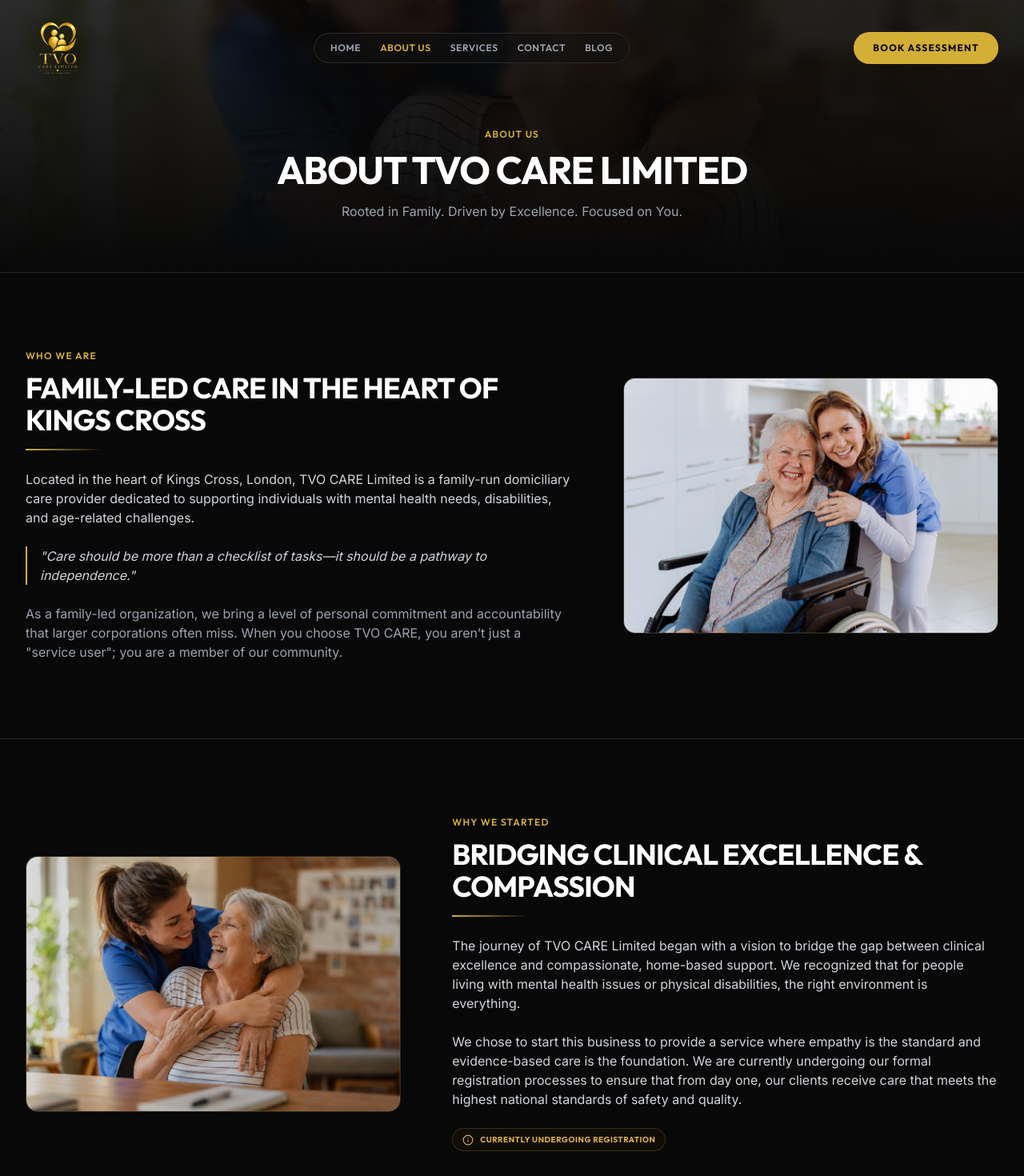
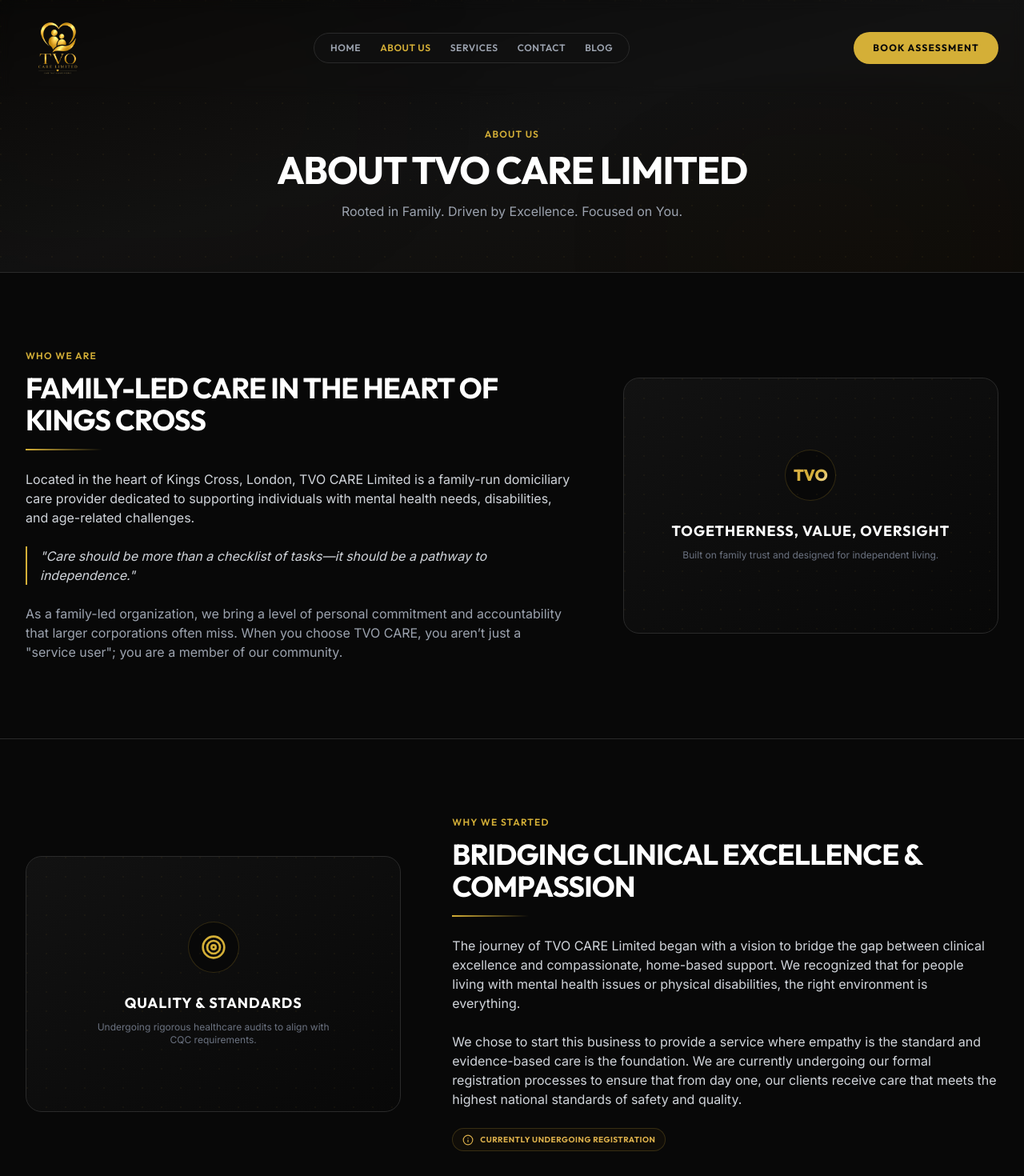
Before and after one commit to nobleslim24/tvocare-nextjs, a Next.js app: page /about in a window 1280 px wide. Shown: the top 1470 px of the page at 80% size. Built offline with nearby package versions, Linux system fonts and the light colour scheme.

Commit message:
Remove placeholder leadership section

```diff
--- a/app/about/page.tsx
+++ b/app/about/page.tsx
@@ -30,19 +30,16 @@
     {
       name: "Sarah Jenkins",
       role: "Founder & Managing Director",
-      img: "https://images.unsplash.com/photo-1438761681033-6461ffad8d80?auto=format&fit=crop&q=80&w=250&h=280",
       description: "Sarah established TVO CARE Limited with a deep commitment to family-led, compassionate care. She oversees our strategic vision and ensures our family-first philosophy is felt by every member of our community."
     },
     {
       name: "Dr. David Sterling",
       role: "Clinical Director",
-      img: "https://images.unsplash.com/photo-1500648767791-00dcc994a43e?auto=format&fit=crop&q=80&w=250&h=280",
       description: "With years of specialized clinical experience, Dr. Sterling leads our evidence-based care design and registration processes, making sure clinical safety meets everyday warmth."
     },
     {
       name: "Clara Brooks",
       role: "Head of Care Coordination",
-      img: "https://images.unsplash.com/photo-1517841905240-472988babdf9?auto=format&fit=crop&q=80&w=250&h=280",
       description: "Clara connects our clients with the perfect caregivers. She ensures every support checklist is a pathway to independence and that care matches personal preferences."
     }
   ];
@@ -50,19 +47,10 @@
   return (
     <>
       {/* Subpage Banner */}
-      <section className="relative min-h-[40vh] bg-black-pure flex flex-col justify-end overflow-hidden border-b border-black-border z-10 py-16">
-        <div className="absolute inset-0 z-0">
-          <div className="relative w-full h-full">
-            <Image
-              alt="TVO Care About Banner"
-              className="object-cover w-full h-full opacity-35 object-center"
-              src="/hero-care.jpg"
-              fill
-              priority
-            />
-            <div className="absolute inset-0 bg-gradient-to-t from-black-pure to-black-pure/50"></div>
-          </div>
-        </div>
+      <section className="relative min-h-[40vh] bg-gradient-to-br from-black-pure via-black-rich to-gold-950/15 flex flex-col justify-end overflow-hidden border-b border-black-border z-10 py-16">
+        <div className="absolute inset-0 pointer-events-none opacity-5" style={{ backgroundImage: "radial-gradient(circle at 1px 1px, #d4af37 1px, transparent 0)", backgroundSize: "32px 32px" }}></div>
+        <div className="absolute left-[-10%] top-[10%] w-[45%] h-[45%] rounded-full bg-gold-900/5 blur-[120px] pointer-events-none"></div>
+        <div className="absolute right-[5%] bottom-[-5%] w-[30%] h-[30%] rounded-full bg-gold-900/5 blur-[100px] pointer-events-none"></div>
         <div className="relative z-10 max-w-7xl mx-auto w-full px-4 sm:px-6 lg:px-8 pt-24 text-center">
           <span className="text-xs font-display font-semibold tracking-widest text-gold-500 uppercase block mb-3">About Us</span>
           <h1 className="text-3xl sm:text-5xl font-display font-bold text-white uppercase tracking-tight mb-4">About TVO CARE Limited</h1>
@@ -85,15 +73,13 @@
               <p className="text-sm sm:text-base text-gray-400 font-sans leading-relaxed">As a family-led organization, we bring a level of personal commitment and accountability that larger corporations often miss. When you choose TVO CARE, you aren’t just a &quot;service user&quot;; you are a member of our community.</p>
             </div>
             <div className="lg:col-span-5 w-full">
-              <div className="relative w-full h-[320px] bg-black-rich border border-black-border overflow-hidden rounded-[15px]">
-                <Image
-                  src="/about-intro.jpg"
-                  alt="Who We Are - TVO Care"
-                  fill
-                  className="object-cover"
-                  sizes="(max-w-768px) 100vw, 33vw"
-                />
-                <div className="absolute inset-0 border border-gold-500/10 rounded-[15px]"></div>
+              <div className="relative w-full h-[320px] bg-gradient-to-br from-black-rich to-black-pure border border-black-border overflow-hidden rounded-[20px] flex flex-col items-center justify-center p-8 group">
+                <div className="absolute inset-0 pointer-events-none opacity-5" style={{ backgroundImage: "radial-gradient(circle at 1px 1px, #d4af37 1px, transparent 0)", backgroundSize: "24px 24px" }}></div>
+                <div className="w-16 h-16 rounded-full border border-gold-500/20 bg-black-pure flex items-center justify-center mb-6">
+                  <span className="text-xl font-display font-extrabold gold-gradient-text">TVO</span>
+                </div>
+                <h3 className="text-lg font-display font-bold text-white uppercase tracking-wider mb-2 text-center">Togetherness, Value, Oversight</h3>
+                <p className="text-xs text-gray-500 font-sans text-center max-w-xs">Built on family trust and designed for independent living.</p>
               </div>
             </div>
           </div>
@@ -105,15 +91,13 @@
         <div className="max-w-7xl mx-auto">
           <div className="grid grid-cols-1 lg:grid-cols-12 gap-12 lg:gap-16 items-center">
             <div className="lg:col-span-5 w-full order-last lg:order-first">
-              <div className="relative w-full h-[320px] bg-black-rich border border-black-border overflow-hidden rounded-[15px]">
-                <Image
-                  src="/hero-care.jpg"
-                  alt="Why We Started - TVO Care"
-                  fill
-                  className="object-cover"
-                  sizes="(max-w-768px) 100vw, 33vw"
-                />
-                <div className="absolute inset-0 border border-gold-500/10 rounded-[15px]"></div>
+              <div className="relative w-full h-[320px] bg-gradient-to-br from-black-rich to-black-pure border border-black-border overflow-hidden rounded-[20px] flex flex-col items-center justify-center p-8 group">
+                <div className="absolute inset-0 pointer-events-none opacity-5" style={{ backgroundImage: "radial-gradient(circle at 1px 1px, #d4af37 1px, transparent 0)", backgroundSize: "24px 24px" }}></div>
+                <div className="w-16 h-16 rounded-full border border-gold-500/20 bg-black-pure flex items-center justify-center mb-6">
+                  <Target className="text-gold-500 w-8 h-8" />
+                </div>
+                <h3 className="text-lg font-display font-bold text-white uppercase tracking-wider mb-2 text-center">Quality &amp; Standards</h3>
+                <p className="text-xs text-gray-500 font-sans text-center max-w-xs">Undergoing rigorous healthcare audits to align with CQC requirements.</p>
               </div>
             </div>
             <div className="lg:col-span-7 space-y-6">
@@ -188,15 +172,15 @@
 
           <div className="grid grid-cols-1 md:grid-cols-3 gap-8">
             {team.map((member, i) => (
-              <div key={i} className="bg-black-rich border border-black-border rounded-[20px] overflow-hidden group">
-                <div className="h-[280px] overflow-hidden bg-black-pure relative border-b border-black-border">
-                  <Image
-                    src={member.img}
-                    alt={member.name}
-                    fill
-                    className="object-cover group-hover:scale-105 transition-transform duration-300"
-                    sizes="(max-w-768px) 100vw, 33vw"
-                  />
+              <div key={i} className="bg-black-rich border border-black-border rounded-[20px] overflow-hidden group hover:border-gold-500/20 transition-all duration-300">
+                <div className="h-[280px] bg-gradient-to-b from-black-rich to-black-pure flex flex-col items-center justify-center border-b border-black-border relative group-hover:from-black-rich group-hover:to-gold-950/10 transition-all duration-500">
+                  <div className="absolute inset-0 pointer-events-none opacity-5 group-hover:opacity-10 transition-opacity" style={{ backgroundImage: "radial-gradient(circle at 1px 1px, #d4af37 1px, transparent 0)", backgroundSize: "16px 16px" }}></div>
+                  <div className="w-24 h-24 rounded-full border border-gold-500/20 group-hover:border-gold-500/50 bg-black-pure flex items-center justify-center relative shadow-[0_0_20px_rgba(0,0,0,0.8)] transition-all duration-300 transform group-hover:scale-105">
+                    <div className="absolute inset-0.5 rounded-full border border-gold-500/5 bg-gradient-to-br from-gold-950/20 to-black-pure"></div>
+                    <span className="relative z-10 text-3xl font-display font-extrabold gold-gradient-text tracking-widest">
+                      {member.name.split(" ").map(n => n.replace("Dr.", "").trim()[0]).filter(Boolean).join("")}
+                    </span>
+                  </div>
                 </div>
                 <div className="p-6">
                   <span className="text-[9px] font-display font-bold uppercase tracking-wider text-gold-500">{member.role}</span>
--- a/app/services/[slug]/page.tsx
+++ b/app/services/[slug]/page.tsx
@@ -84,19 +84,10 @@
   return (
     <>
       {/* Subpage Banner */}
-      <section className="relative min-h-[35vh] bg-black-pure flex flex-col justify-end overflow-hidden border-b border-black-border z-10 py-16">
-        <div className="absolute inset-0 z-0">
-          <div className="relative w-full h-full">
-            <Image
-              alt={`TVO Care ${service.title} Banner`}
-              className="object-cover w-full h-full opacity-25 object-center"
-              src="/hero-care.jpg"
-              fill
-              priority
-            />
-            <div className="absolute inset-0 bg-gradient-to-t from-black-pure to-black-pure/50"></div>
-          </div>
-        </div>
+      <section className="relative min-h-[35vh] bg-gradient-to-br from-black-pure via-black-rich to-gold-950/15 flex flex-col justify-end overflow-hidden border-b border-black-border z-10 py-16">
+        <div className="absolute inset-0 pointer-events-none opacity-5" style={{ backgroundImage: "radial-gradient(circle at 1px 1px, #d4af37 1px, transparent 0)", backgroundSize: "32px 32px" }}></div>
+        <div className="absolute left-[-10%] top-[10%] w-[45%] h-[45%] rounded-full bg-gold-900/5 blur-[120px] pointer-events-none"></div>
+        <div className="absolute right-[5%] bottom-[-5%] w-[30%] h-[30%] rounded-full bg-gold-900/5 blur-[100px] pointer-events-none"></div>
         <div className="relative z-10 max-w-7xl mx-auto w-full px-4 sm:px-6 lg:px-8 pt-24">
           {/* Breadcrumbs */}
           <nav className="flex items-center gap-2 text-xs font-display font-semibold uppercase tracking-wider text-gray-500 mb-4">
--- a/app/services/page.tsx
+++ b/app/services/page.tsx
@@ -45,19 +45,10 @@
   return (
     <>
       {/* Subpage Banner */}
-      <section className="relative min-h-[40vh] bg-black-pure flex flex-col justify-end overflow-hidden border-b border-black-border z-10 py-16">
-        <div className="absolute inset-0 z-0">
-          <div className="relative w-full h-full">
-            <Image
-              alt="TVO Care Services Banner"
-              className="object-cover w-full h-full opacity-35 object-center"
-              src="/hero-care.jpg"
-              fill
-              priority
-            />
-            <div className="absolute inset-0 bg-gradient-to-t from-black-pure to-black-pure/50"></div>
-          </div>
-        </div>
+      <section className="relative min-h-[40vh] bg-gradient-to-br from-black-pure via-black-rich to-gold-950/15 flex flex-col justify-end overflow-hidden border-b border-black-border z-10 py-16">
+        <div className="absolute inset-0 pointer-events-none opacity-5" style={{ backgroundImage: "radial-gradient(circle at 1px 1px, #d4af37 1px, transparent 0)", backgroundSize: "32px 32px" }}></div>
+        <div className="absolute left-[-10%] top-[10%] w-[45%] h-[45%] rounded-full bg-gold-900/5 blur-[120px] pointer-events-none"></div>
+        <div className="absolute right-[5%] bottom-[-5%] w-[30%] h-[30%] rounded-full bg-gold-900/5 blur-[100px] pointer-events-none"></div>
         <div className="relative z-10 max-w-7xl mx-auto w-full px-4 sm:px-6 lg:px-8 pt-24 text-center">
           <span className="text-xs font-display font-semibold tracking-widest text-gold-500 uppercase block mb-3">Our Services</span>
           <h1 className="text-3xl sm:text-5xl font-display font-bold text-white uppercase tracking-tight mb-4">Our Care Services</h1>
```
Also changed, not shown: app/api/book/route.ts (added, +40 -0 lines), app/api/contact/route.ts (added, +40 -0 lines), components/ContactForm.tsx (+35 -5 lines), components/home/BookingForm.tsx (+34 -4 lines), 2 other files (tests, documents, lock files or other folders).
